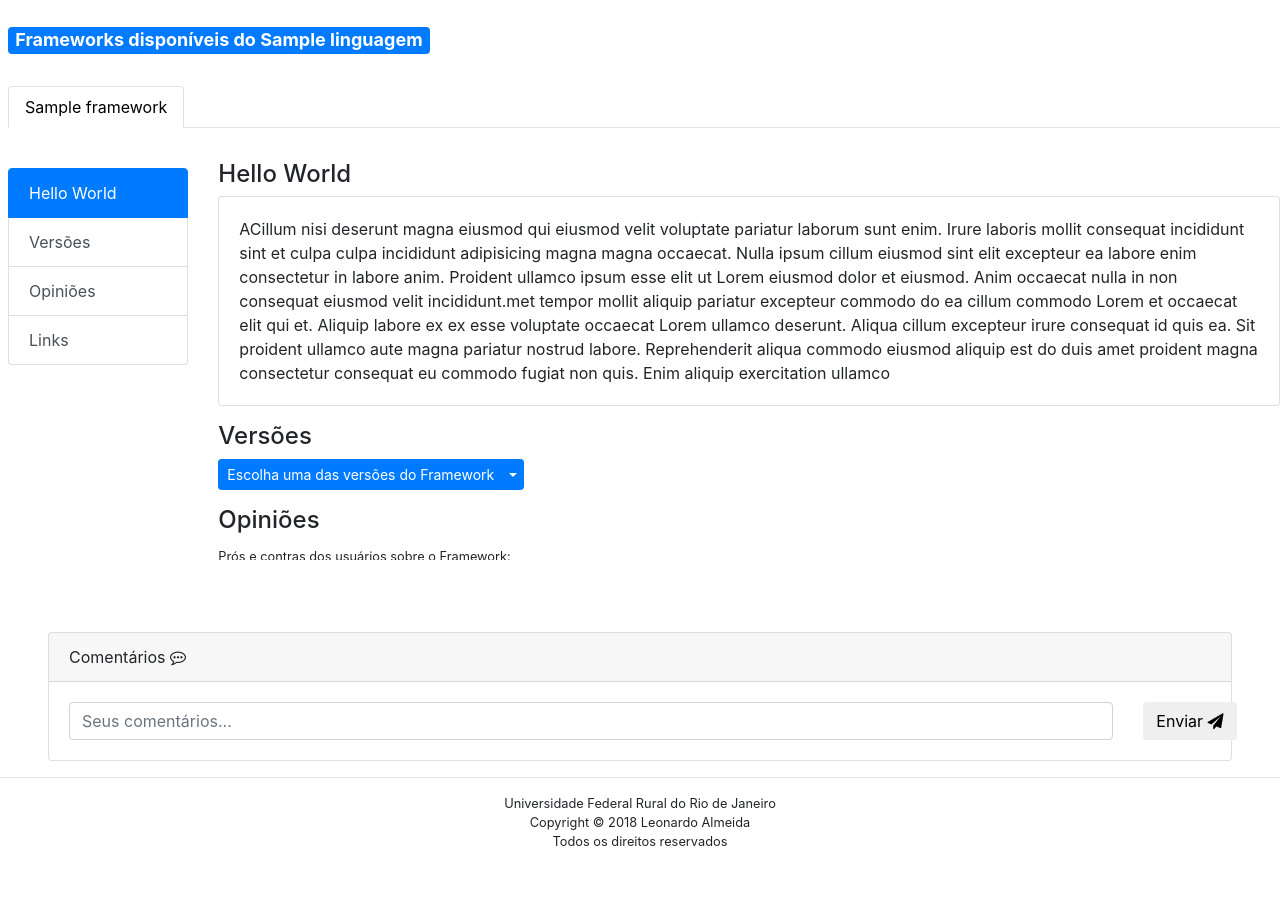
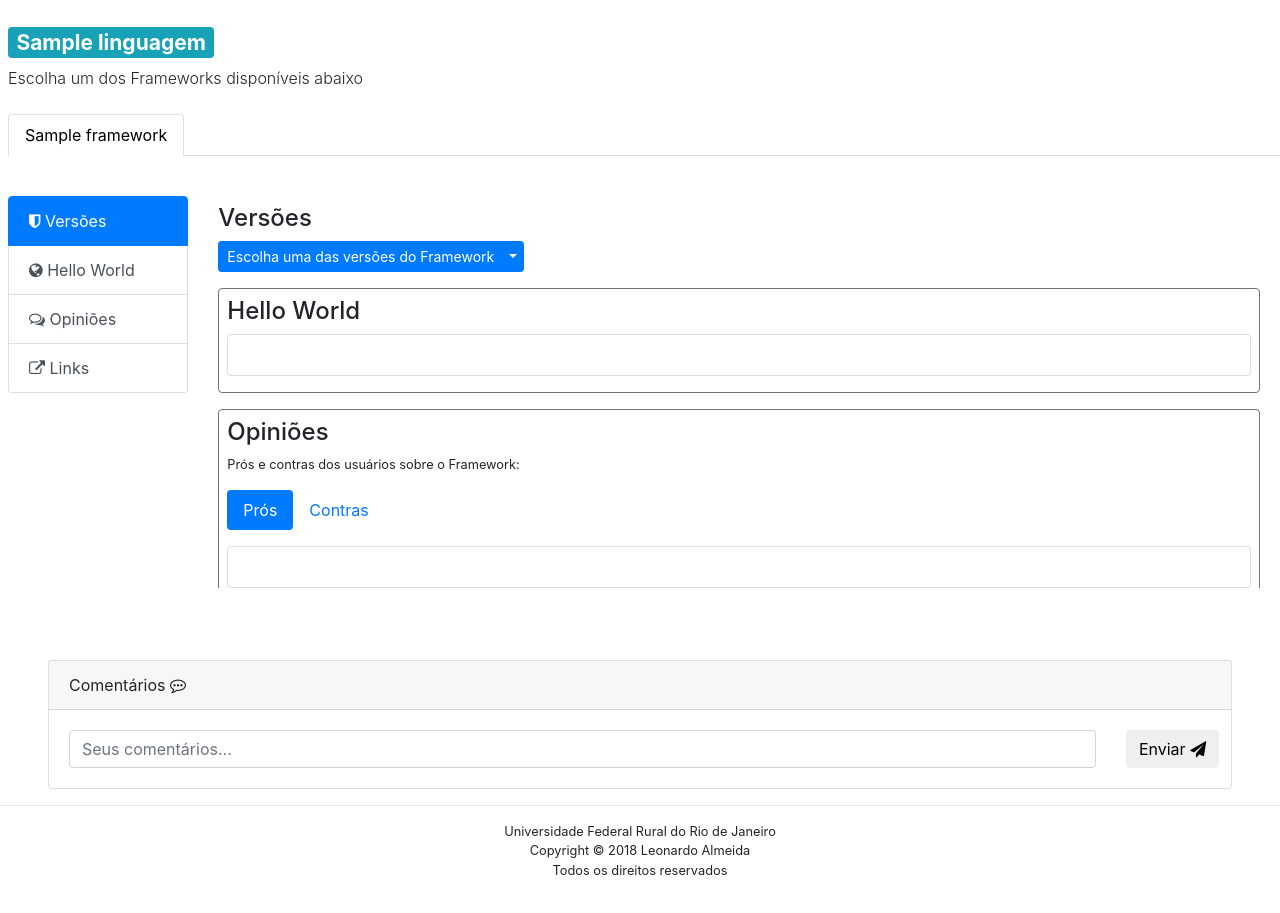
Before and after one commit to Leoalmeida95/mundo-dos-frameworks, a Django app: page /frameworks/1 in a window 1280 px wide. Shown: the part 56-969 px from the top of the page. Run offline with Django 3.2, Linux system fonts and the light colour scheme; tables that the repository leaves empty hold one stand-in row (values such as "Sample post"); some libraries are stand-ins or nearby versions.

Commit message:
frameworks html

```diff
--- a/wof/templates/frameworks.html
+++ b/wof/templates/frameworks.html
@@ -1,9 +1,9 @@
 {% extends "base.html" %} {% block titulo %}Frameworks{% endblock %} {% block conteudo %} {% load staticfiles %}
 <br/>
-<h4>
-    <span class="badge badge-primary ml-2">Frameworks disponíveis do {{linguagem.nome}}</span>
-</h4>
-<br/>
+<h3>
+    <span class="badge badge-info ml-2">{{linguagem.nome}}</span>
+</h3>
+<p class="font-weight-light ml-2 mt-2 mb-4">Escolha um dos Frameworks disponíveis abaixo</p>
 <nav>
     <div class="nav nav-tabs ml-2" id="nav-tab" role="tablist">
         {%for frm in frameworks %} {% with frameworks|first as first %} {% if frm == first%}
@@ -14,33 +14,26 @@
     </div>
 </nav>
 <br/>
+
 <div class="row mt-2">
     <div class="col-md-2">
         <div id="list-example" class="list-group mt-2 ml-2">
-            <a class="list-group-item list-group-item-action active" href="#list-item-1">Hello World</a>
-            <a class="list-group-item list-group-item-action" href="#list-item-2">Versões</a>
-            <a class="list-group-item list-group-item-action" href="#list-item-3">Opiniões</a>
-            <a class="list-group-item list-group-item-action" href="#list-item-4">Links</a>
-            <!-- <a class="list-group-item list-group-item-action" href="#list-item-5">Comentários</a> -->
+            <a class="list-group-item list-group-item-action active" href="#list-item-1">
+                <i class="fa fa-shield" aria-hidden="true"></i> Versões</a>
+            <a class="list-group-item list-group-item-action" href="#list-item-2">
+                <i class="fa fa-globe" aria-hidden="true"></i> Hello World</a>
+            <a class="list-group-item list-group-item-action" href="#list-item-3">
+                <i class="fa fa-comments-o" aria-hidden="true"></i> Opiniões</a>
+            <a class="list-group-item list-group-item-action" href="#list-item-4">
+                <i class="fa fa-external-link" aria-hidden="true"></i> Links</a>
         </div>
     </div>
+
     <div class="col-md-10">
-        <div data-spy="scroll" data-target="#list-example" data-offset="0" class="scrollspy-example" style="overflow: auto; max-height: 400px;">
-            <h4 id="list-item-1">Hello World {% if user.is_authenticated %}
-                <i class="fa fa-pencil-square-o" style="cursor:pointer;color: #ffc107" aria-hidden="true" data-toggle="modal" data-target="#exampleModalLong"
-                    title="Editar Hello World"></i>
-                {% endif %}
-            </h4>
-            <p class="card card-body">ACillum nisi deserunt magna eiusmod qui eiusmod velit voluptate pariatur laborum sunt enim. Irure laboris mollit
-                consequat incididunt sint et culpa culpa incididunt adipisicing magna magna occaecat. Nulla ipsum cillum
-                eiusmod sint elit excepteur ea labore enim consectetur in labore anim. Proident ullamco ipsum esse elit ut
-                Lorem eiusmod dolor et eiusmod. Anim occaecat nulla in non consequat eiusmod velit incididunt.met tempor
-                mollit aliquip pariatur excepteur commodo do ea cillum commodo Lorem et occaecat elit qui et. Aliquip labore
-                ex ex esse voluptate occaecat Lorem ullamco deserunt. Aliqua cillum excepteur irure consequat id quis ea.
-                Sit proident ullamco aute magna pariatur nostrud labore. Reprehenderit aliqua commodo eiusmod aliquip est
-                do duis amet proident magna consectetur consequat eu commodo fugiat non quis. Enim aliquip exercitation ullamco
+        <div class="mr-3" data-spy="scroll" data-target="#list-example" data-offset="0" class="scrollspy-example" style="overflow: auto; max-height: 400px;">
 
-                <h4 class="mt-3" id="list-item-2">Versões
+            <!--VERSÕES-->
+            <h4 class="mt-3" id="list-item-1">Versões
             </h4>
             <div class="btn-group">
                 <button class="btn btn-primary btn-sm" type="button">
@@ -57,7 +50,7 @@
                     {% if user.is_authenticated %}
                     <div class="dropdown-divider"></div>
                     <a class="dropdown-item" href="#">Adicionar nova versão
-                            <i class="fa fa-plus-circle" style="color: #ffc107;cursor:pointer" aria-hidden="true" title="Adicioanr nova versão"></i>
+                        <i class="fa fa-plus-circle" style="color: #17a2b8" aria-hidden="true" title="Adicioanr nova versão"></i>
                     </a>
                     {% endif %}
                 </div>
@@ -69,9 +62,24 @@
                 </div>
             </div>
 
-                <h4 class="mt-3" id="list-item-3">Opiniões</h4>
-                <small>Prós e contras dos usuários sobre o Framework:</small>
-                <ul class="nav nav-pills mb-3 mt-3" id="pills-tab" role="tablist">
+            <div class="card border-secondary mb-3 mt-3 mr-1" id="list-item-2">
+                <!--HELLO WORLD-->
+                <h4 class="mt-2 ml-2">Hello World {% if user.is_authenticated %}
+                    <span class="badge badge-light">
+                        <i class="fa fa-pencil-square-o" style="cursor:pointer;color:#17a2b8" aria-hidden="true" data-toggle="modal" data-target="#exampleModalLong"
+                            title="Editar Hello World"></i>
+                    </span>
+                    {% endif %}
+                </h4>
+                <p class="card card-body ml-2 mr-2">
+                </p>
+            </div>
+
+            <div class="card border-secondary mb-3 mt-3 mr-1" id="list-item-3">
+                <!--OPINIÕES-->
+                <h4 class="mt-2 ml-2">Opiniões</h4>
+                <small class="ml-2">Prós e contras dos usuários sobre o Framework:</small>
+                <ul class="nav nav-pills mb-3 mt-3 ml-2" id="pills-tab" role="tablist">
                     <li class="nav-item">
                         <a class="nav-link active" id="pills-home-tab" data-toggle="pill" href="#pills-home" role="tab" aria-controls="pills-home"
                             aria-selected="true">Prós</a>
@@ -83,61 +91,51 @@
                 </ul>
                 <div class="tab-content" id="pills-tabContent">
                     <div class="tab-pane fade show active" id="pills-home" role="tabpanel" aria-labelledby="pills-home-tab">
-                        <div class="card card-body">
-                            Cillum nisi deserunt magna eACillum nisi deserunt magna eiusmod qui eiusmod velit voluptate pariatur laborum sunt enim. Irure
-                            laboris mollit consequat incididunt sint et culpa culpa incididunt adipisicing magna magna occaecat.
-                            Nulla ipsum cillum eiusmod sint elit excepteur ea labore enim consectetur in labore anim. Proident
-                            ullamco ipsum esse elit ut Lorem eiusmod dolor et eiusmod. Anim occaecat nulla in non consequat
-                            eiusmod velit incididunt.met tempor mollit aliquip pariatur excepteur commodo do ea cillum commodo
-                            Lorem et occaecat elit qui et. Aliquip labore ex ex esse voluptate occaecat Lorem ullamco deserunt.
-                            Aliqua
-                            <br/>
-                            <br/>{% if user.is_authenticated %}
-                            <button type="button" class="col-md-2 btn btn-outline-warning btn-sm">Adicionar</button>
+                        <div class="card card-body ml-2 mr-2 mb-3">
+                            {% if user.is_authenticated %}
+                            <button type="button" class="col-md-2 btn btn-outline-info btn-sm">Adicionar</button>
                             {%endif%}
                         </div>
                     </div>
                     <div class="tab-pane fade" id="pills-profile" role="tabpanel" aria-labelledby="pills-profile-tab">
-                        <div class="card card-body">
-                            eiusmod sint elit excepteur ea labore enim consectetur in labore anim. Proident ullamco ipsum esse elit ut Lorem eiusmod
-                            dolor et eiusmod. Anim occaecat nulla in non consequat eiusmod velit incididunt.met tempor mollit
-                            aliquip pariatur excepteur commodo do ea cillum commodo Lorem et occaecat elit qui et. Aliquip
-                            labore ex ex esse voluptate occaecat Lorem ullamco deserunt. Aliqua cillum excepteur irure consequat
-                            id quis ea. Sit proident ullamco aute magna pariatur nostrud labore. Reprehenderit aliqua commodo
-                            eiusmod aliquip est do duis amet proident magna consectetur consequat eu commodo fugiat non quis.
-                            Enim aliquip exercitation ullamco adipisicing voluptate excepteur minim exercitation minim minim
-                            commodo adipisicing
-                            <br/>
-                            <br/> {% if user.is_authenticated %}
-                            <button type="button" class="col-md-2 btn btn-outline-warning btn-sm">Adicionar</button>
+                        <div class="card card-body ml-2 mr-2 mb-3">
+                            {% if user.is_authenticated %}
+                            <button type="button" class="col-md-2 btn btn-outline-info btn-sm">Adicionar</button>
                             {%endif%}
                         </div>
                     </div>
                 </div>
-
-                <h4 class="mt-3" id="list-item-4">Links</h4>
-                Os melhores sites eleitos pelos usuários para tutorias e conhecimentos sobre o framework:
-                <br>
-                <div class="col-md-8 mx-auto mt-2">
+            </div>
+            <div class="card border-secondary mb-3 mr-1" id="list-item-4">
+                <!--LINKS-->
+                <h4 class="mt-3 ml-2">Links</h4>
+                <labe class="ml-2">Os melhores sites eleitos pelos usuários para tutorias e conhecimentos sobre o framework:</labe>
+                <div class="col-md-8 mx-auto mt-2 mb-3">
                     ranking:
                     <ul class="list-group">
                         <li class="list-group-item d-flex justify-content-between align-items-center">
                             <a href="https://www.djangoproject.com/">https://www.djangoproject.com/</a>
-                            <i class="fa fa-thumbs-o-up" aria-hidden="true"> 14</i>
+                            <span class="badge badge-primary">
+                                <i class="fa fa-thumbs-up" aria-hidden="true"></i> 14</i>
+                            </span>
                         </li>
                         <li class="list-group-item d-flex justify-content-between align-items-center">
                             <a href="https://angular.io/">https://angular.io/</a>
-                            <i class="fa fa-thumbs-o-up" aria-hidden="true"> 5</i>
+                            <span class="badge badge-primary">
+                                <i class="fa fa-thumbs-up" aria-hidden="true"></i> 5</i>
+                            </span>
                         </li>
                         <li class="list-group-item d-flex justify-content-between align-items-center">
                             <a href="https://nodejs.org/en/">https://nodejs.org/en/</a>
-                            <i class="fa fa-thumbs-o-up" aria-hidden="true"> 2</i>
+                            <span class="badge badge-primary">
+                                <i class="fa fa-thumbs-up" aria-hidden="true"></i> 2</i>
+                            </span>
                         </li>
                         {% if user.is_authenticated %}
                         <li class="list-group-item d-flex justify-content-between align-items-center">
                             Adicionar novo link
-                            <span>
-                                <i class="fa fa-plus-circle" style="color: #ffc107;cursor:pointer" aria-hidden="true" title="Adicioanr novo Link"></i>
+                            <span class="badge badge-light">
+                                <i class="fa fa-plus-circle" style="cursor:pointer;color:#17a2b8" aria-hidden="true" title="Adicioanr novo Link"></i>
                             </span>
                         </li>
                         {%endif%}
@@ -146,6 +144,10 @@
             </div>
         </div>
     </div>
+</div>
+
+
+
 <!-- Modal -->
 <div class="modal fade" id="exampleModalLong" tabindex="-1" role="dialog" aria-labelledby="exampleModalLongTitle" aria-hidden="true">
     <div class="modal-dialog" role="document">
@@ -159,32 +161,20 @@
             <div class="modal-body">
                 <div class="form-group">
                     <textarea class="form-control" rows="50">
-              ACillum nisi deserunt magna eiusmod qui eiusmod velit voluptate pariatur laborum sunt enim. Irure laboris mollit
-              consequat incididunt sint et culpa culpa incididunt adipisicing magna magna occaecat. Nulla ipsum cillum
-              eiusmod sint elit excepteur ea labore enim consectetur in labore anim. Proident ullamco ipsum esse elit ut
-              Lorem eiusmod dolor et eiusmod. Anim occaecat nulla in non consequat eiusmod velit incididunt.met tempor
-              adipisicing. Anim id duis qui consequat labore adipisicing sint dolor elit cillum anim et fugiat.ACillum
-              nisi deserunt magna eiusmod qui eiusmod velit voluptate pariatur laborum sunt enim. Irure laboris mollit
-              consequat incididunt sint et culpa culpa incididunt adipisicing magna magna occaecat. Nulla ipsum cillum
-              eiusmod sint elit excepteur ea labore enim consectetur in labore anim. Proident ullamco ipsum esse elit ut
-              Lorem eiusmod dolor et eiusmod. Anim occaecat nulla in non consequat eiusmod velit incididunt.met tempor
-              mollit aliquip pariatur excepteur commodo do ea cillum commodo Lorem et occaecat elit qui et. Aliquip labore
-              ex ex esse voluptate occaecat Lorem ullamco deserunt. Aliqua cillum excepteur irure consequat id quis ea.
-              Sit proident ullamco aute magna pariatur nostrud labore. Reprehenderit aliqua commodo eiusmod aliquip est
-              do duis amet proident magna consectetur consequat eu commodo fugiat non quis. Enim aliquip exercitation ullamco
-              adipisicing voluptate excepteur minim exercitation minim minim commodo adipisicing exercitation officia nisi
-              adipisicing. Anim id duis qui consequat labore adipisicing sint dolor elit cillum anim et fugiat.
+
                         </textarea>
                 </div>
             </div>
             <div class="modal-footer">
                 <button type="button" class="btn btn-secondary" data-dismiss="modal">Fechar</button>
-                <button type="button" class="btn btn-primary" data-dismiss="modal">Salvar Alterações</button>
+                <button type="button" class="btn btn-info" data-dismiss="modal">Salvar Alterações</button>
             </div>
         </div>
     </div>
 </div>
 <!-- EndModal -->
+
+
 <br/>
 <div class="card mt-5 mx-5">
     <form class="form" role="form" method="POST" action="/comentario/{{linguagem.id}}">
@@ -194,7 +184,7 @@
             <i class="fa fa-commenting-o" aria-hidden="true"></i>
         </div>
         <div class="card-body">
-            <div class="row">
+            <div class="row mr-1">
                 <div class="col-md-11">
                     <input type="text" name="texto" value="{{ form.texto.value }}" id="texto" class="form-control" placeholder="Seus comentários..."
                     />
```
Lines whose indentation alone changed are shown as unchanged.
